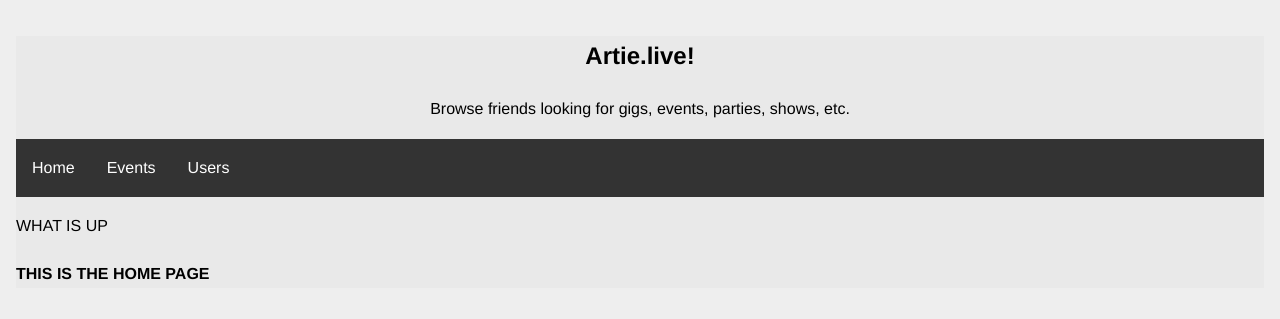
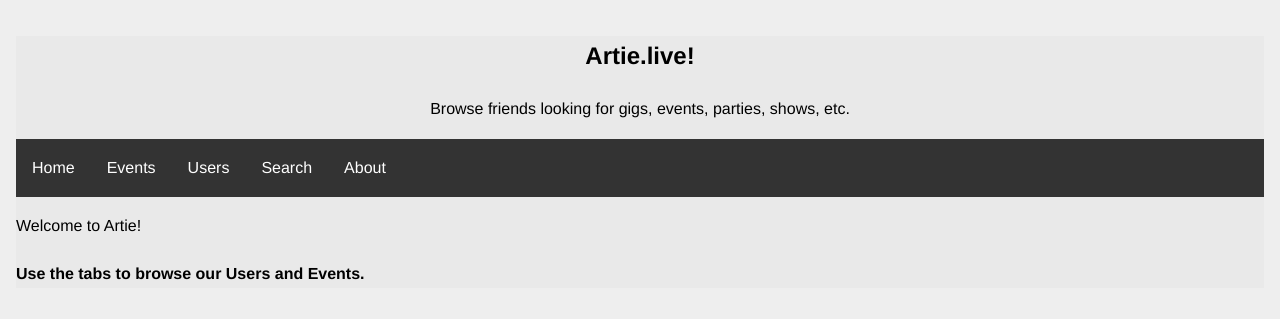
Before and after one commit to manbradcalf/Artie-Flask, a Flask app: page / in a window 1280 px wide. Shown: the top 319 px of the page. Run offline with Flask 2, Linux system fonts and the light colour scheme.

Commit message:
update home page

```diff
--- a/bookyrself/templates/base.html
+++ b/bookyrself/templates/base.html
@@ -11,11 +11,13 @@
                 <li><a href="{{ url_for('index') }}">Home</a></li>
                 <li><a href="{{ url_for('events.get_events') }}">Events</a></li>
                 <li><a href="{{ url_for('users.get_users') }}">Users</a></li>
+                <li><a href="{{ url_for('search.get_search') }}">Search</a></li>
+                <li><a href="{{ url_for('about.get_about') }}">About</a></li>
             </ul>
         </div>
     {% endblock %}
-{%  block content %}
-    <p>WHAT IS UP</p>
-    <h4>THIS IS THE HOME PAGE</h4>
-{%  endblock content %}
+    {% block content %}
+        <p>Welcome to Artie!</p>
+        <h4>Use the tabs to browse our Users and Events.</h4>
+    {% endblock content %}
 </section>
```
